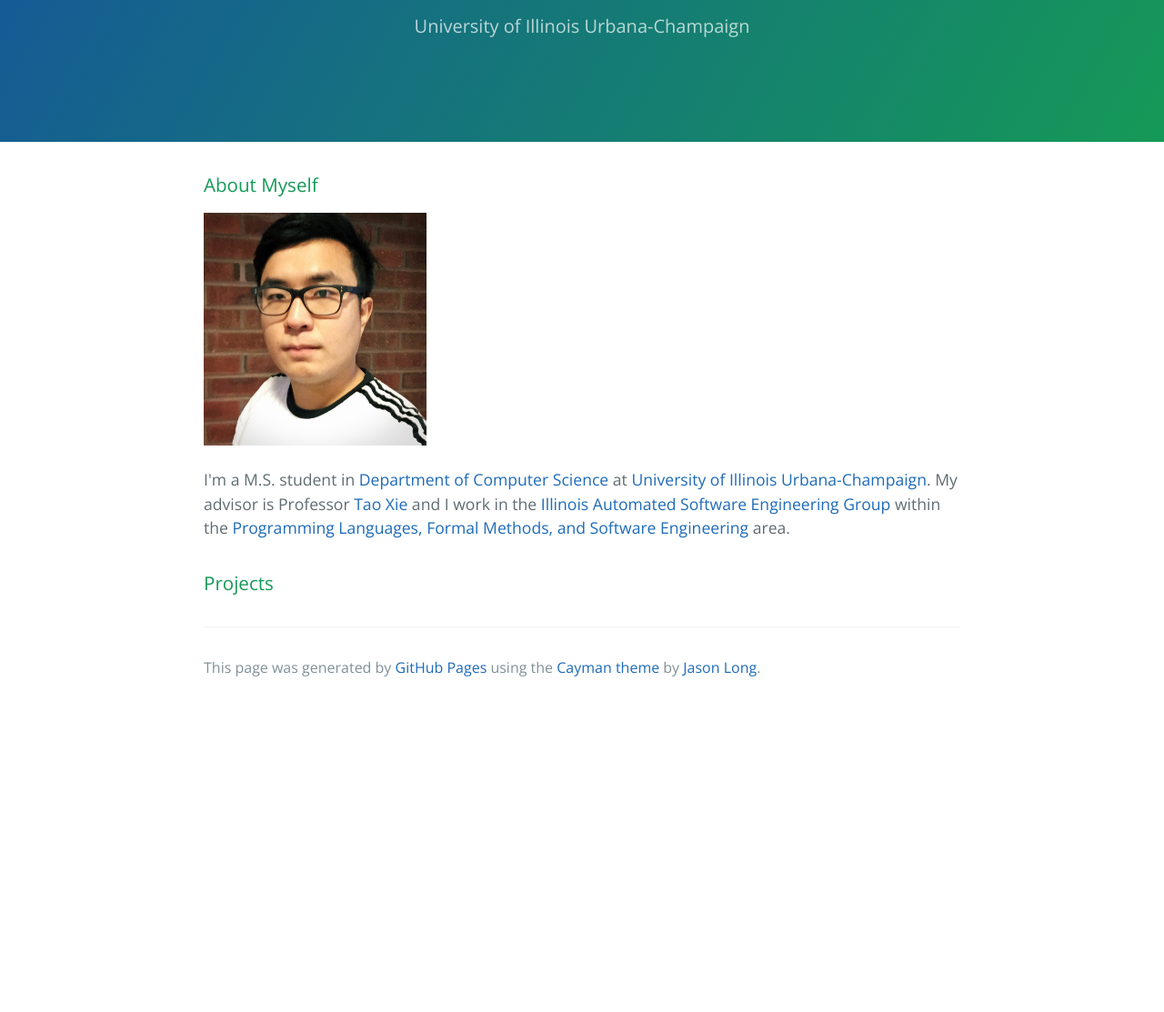
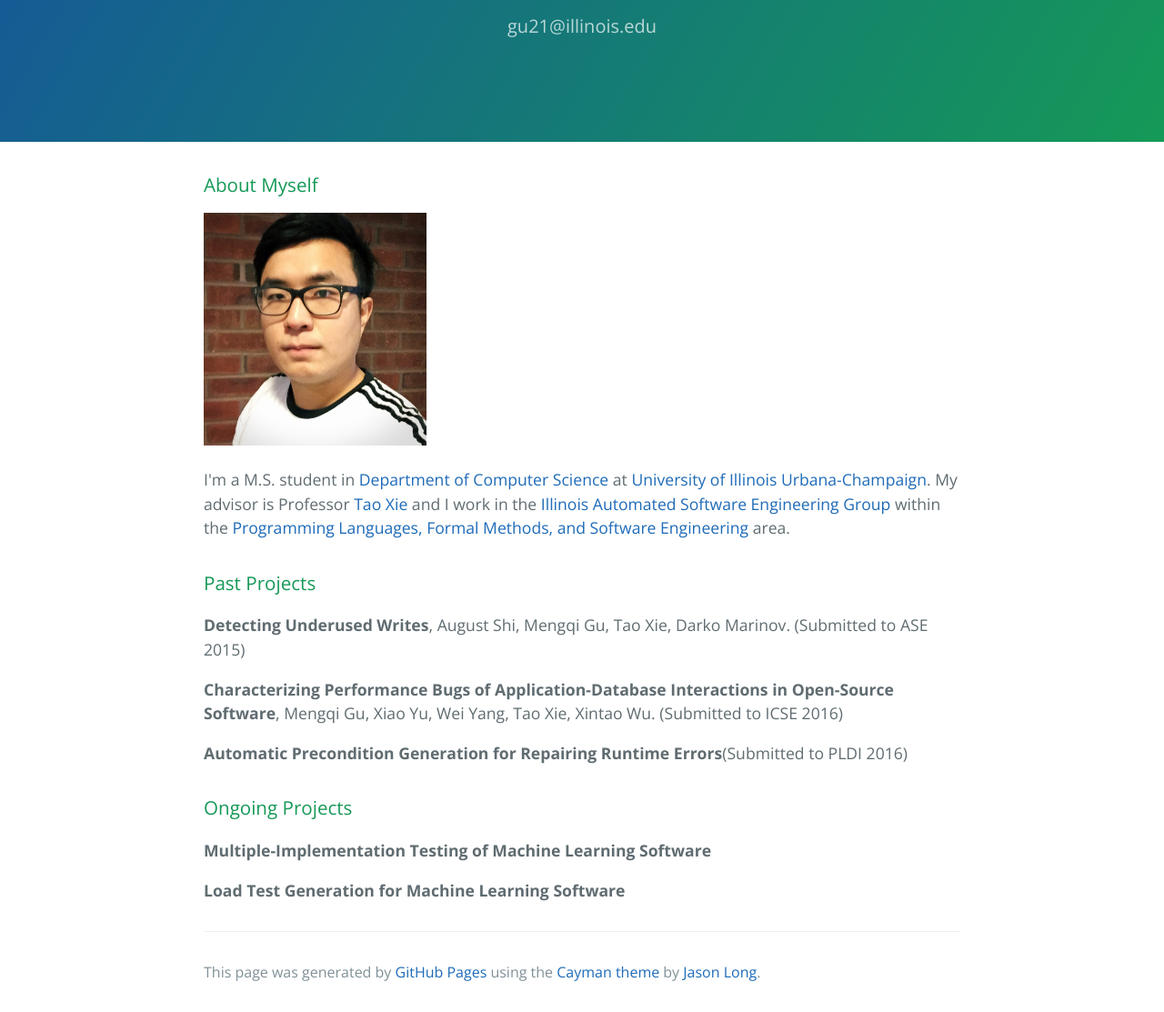
Before and after one commit to mengqigu/mengqigu.github.io, a plain HTML site: page index.html in a window 1280 px wide. Shown: the part 161-1274 px from the top of the page at 91% size. Before the commit the page ends 939 px from the top, so only its background shows below. Drawn offline with nearby package versions, Linux system fonts and the light colour scheme.

Commit message:
Adding current projects

```diff
--- a/index.html
+++ b/index.html
@@ -12,7 +12,7 @@
   <body>
     <section class="page-header">
       <h1 class="project-name">Mengqi Gu</h1>
-      <h2 class="project-tagline">University of Illinois Urbana-Champaign</h2>
+      <h2 class="project-tagline">gu21@illinois.edu</h2>
     </section>
 
     <section class="main-content">
@@ -25,9 +25,22 @@
 <p>I'm a M.S. student in <a href="http://cs.illinois.edu/">Department of Computer Science</a> at <a href="http://illinois.edu/">University of Illinois Urbana-Champaign</a>. My advisor is Professor <a href="http://taoxie.cs.illinois.edu">Tao Xie</a> and I work in the <a href="https://sites.google.com/site/asergrp/">Illinois Automated Software Engineering Group</a> within the <a href="http://plfmse.cs.illinois.edu/">Programming Languages, Formal Methods, and Software Engineering</a> area.</p>
 
 <h3>
-<a id="projects" class="anchor" href="#projects" aria-hidden="true"><span class="octicon octicon-link"></span></a>Projects</h3>
+<a id="projects" class="anchor" href="#projects" aria-hidden="true"><span class="octicon octicon-link"></span></a>Past Projects</h3>
 
-      <footer class="site-footer">
+<p><strong>Detecting Underused Writes</strong>, August Shi, Mengqi Gu, Tao Xie, Darko Marinov. (Submitted to ASE 2015)</p>
+
+<p><strong>Characterizing Performance Bugs of Application-Database Interactions in Open-Source Software</strong>, Mengqi Gu, Xiao Yu, Wei Yang, Tao Xie, Xintao Wu. (Submitted to ICSE 2016)</p>
+
+<p><strong>Automatic Precondition Generation for Repairing Runtime Errors</strong>(Submitted to PLDI 2016)</p>
+
+<h3>
+<a id="CurrentProjects" class="anchor" href="#projects" aria-hidden="true"><span class="octicon octicon-link"></span></a>Ongoing Projects</h3>
+
+<p><strong>Multiple-Implementation Testing of Machine Learning Software</strong></p>
+
+<p><strong>Load Test Generation for Machine Learning Software</strong></p>
+
+<footer class="site-footer">
 
         <span class="site-footer-credits">This page was generated by <a href="https://pages.github.com">GitHub Pages</a> using the <a href="https://github.com/jasonlong/cayman-theme">Cayman theme</a> by <a href="https://twitter.com/jasonlong">Jason Long</a>.</span>
       </footer>
```
